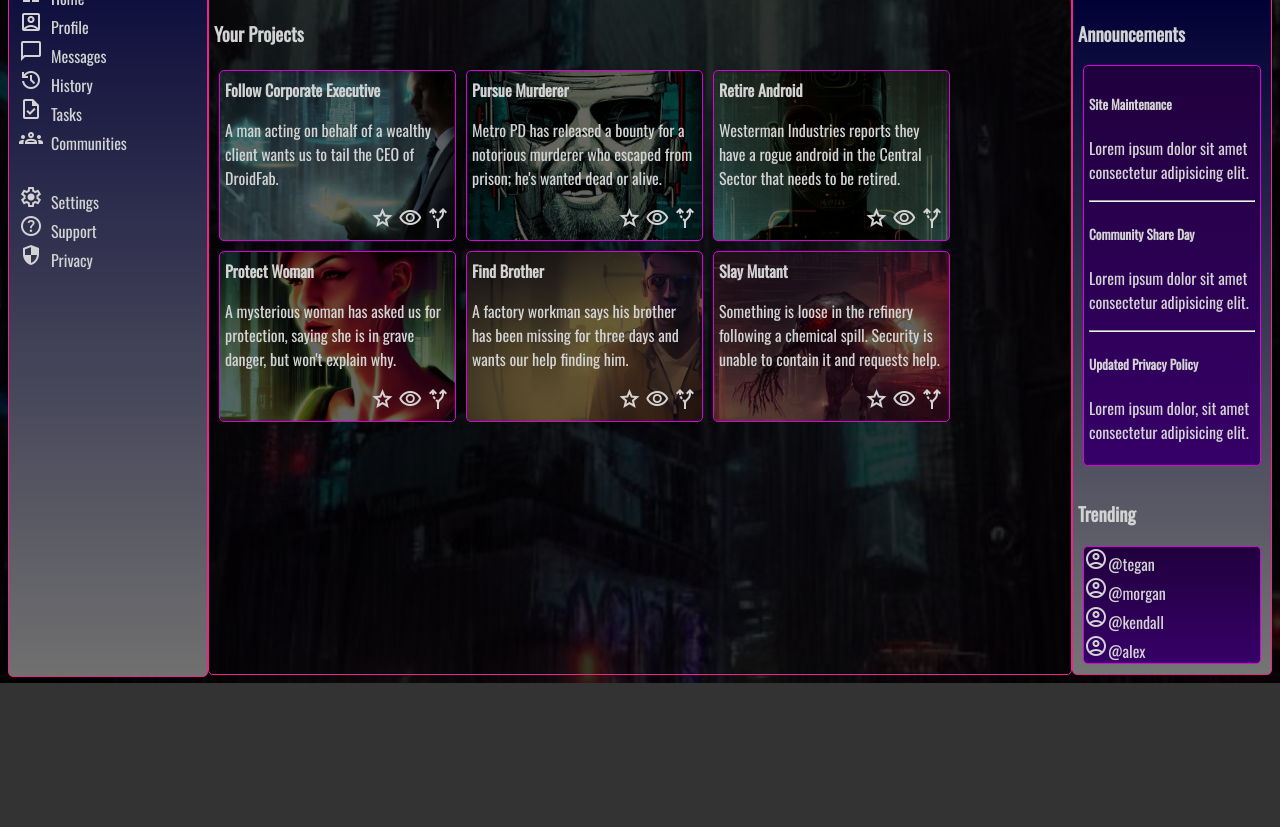
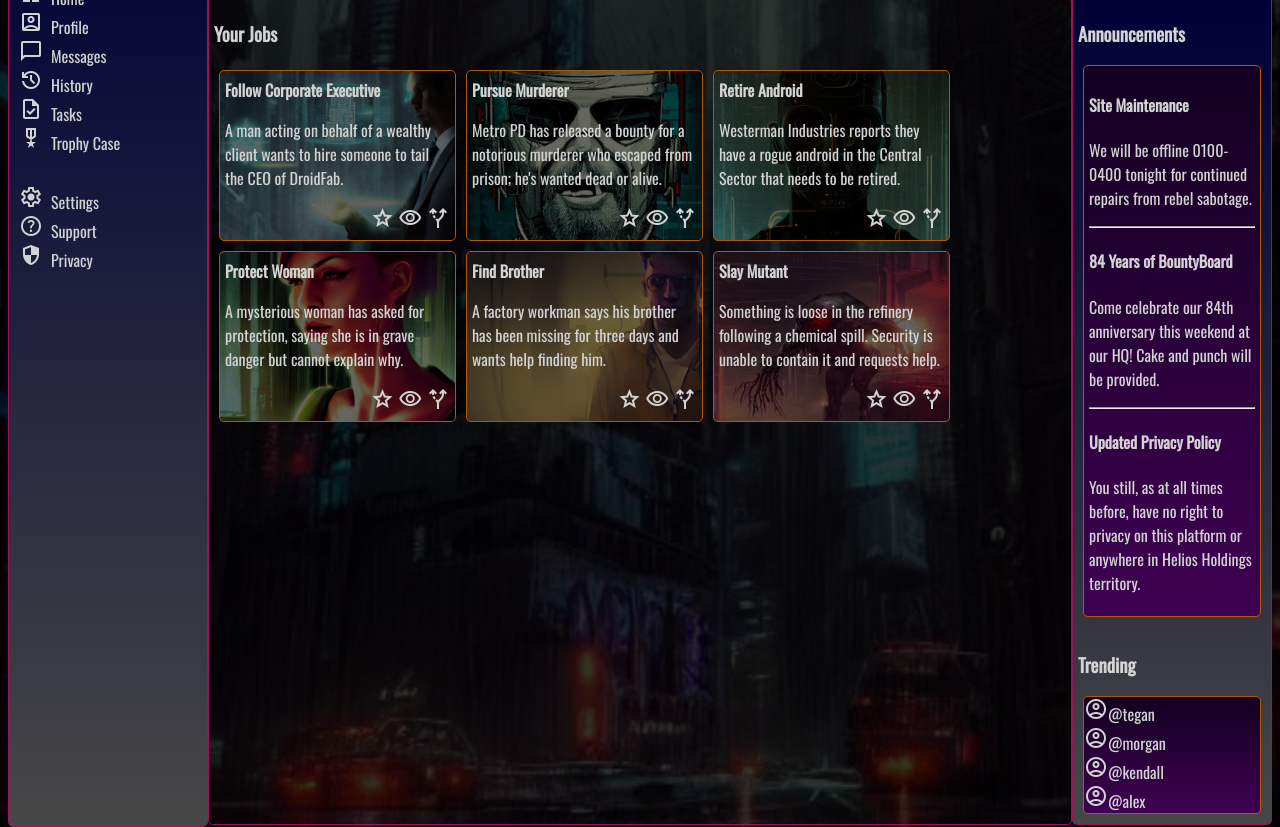
Before and after one commit to nathan-culley/admin-dashboard, a plain HTML site: page index.html in a window 1280 px wide. Shown: the part 117-944 px from the top of the page. Before the commit the page ends 800 px from the top, so only its background shows below. Drawn offline with nearby package versions, Linux system fonts and the light colour scheme.

Commit message:
Add further in-universe content and modify color scheme
The sidebar was modified to replace 'communities' with 'trophy case', and the right panels were updated with in-universe content. The color scheme has shifted to a more subtle pink and to incorporate a burnt-orange color as one of the border colors.

```diff
--- a/index.html
+++ b/index.html
@@ -18,25 +18,25 @@
             </div>
             <div class="menu" id="account-menu">
                 <div><span class="material-symbols-outlined">
-                    home</span>Home</div>
+                    home</span><a href="#">Home</a></div>
                 <div><span class="material-symbols-outlined">
-                    account_box</span>Profile</div>
+                    account_box</span><a href="#">Profile</a></div>
                 <div><span class="material-symbols-outlined">
-                    chat_bubble</span>Messages</div>
+                    chat_bubble</span><a href="#">Messages</a></div>
                 <div><span class="material-symbols-outlined">
-                    history</span>History</div>
+                    history</span><a href="#">History</a></div>
                 <div><span class="material-symbols-outlined">
-                    task</span>Tasks</div>
+                    task</span><a href="#">Tasks</a></div>
                 <div><span class="material-symbols-outlined">
-                    groups</span>Communities</div>
+                    military_tech</span><a href="#">Trophy Case</a></div>
             </div>
             <div class="menu" id="settings-menu">
                 <div><span class="material-symbols-outlined">
-                    settings</span>Settings</div>
+                    settings</span><a href="#">Settings</a></div>
                 <div><span class="material-symbols-outlined">
-                    help</span>Support</div>
+                    help</span><a href="#">Support</a></div>
                 <div><span class="material-symbols-outlined">
-                    security</span>Privacy</div>
+                    security</span><a href="#">Privacy</a></div>
             </div>
         </div>
         <div id="right-side">
@@ -83,11 +83,11 @@
             </div>
             <div id="main-content">
                 <div id="projects">
-                    <h3>Your Projects</h3>
+                    <h3>Your Jobs</h3>
                     <div id="card-container">
                         <div class="card" id="corporate-rival">
                             <h4>Follow Corporate Executive</h1>
-                            <p>A man acting on behalf of a wealthy client wants us to tail the CEO of DroidFab.</p>
+                            <p>A man acting on behalf of a wealthy client wants to hire someone to tail the CEO of DroidFab.</p>
                             <div class="card-actions">
                                 <span class="material-symbols-outlined">
                                     star
@@ -132,7 +132,7 @@
                         </div>
                         <div class="card" id="femme-fatale">
                             <h4>Protect Woman</h1>
-                            <p>A mysterious woman has asked us for protection, saying she is in grave danger, but won't explain why.</p>
+                            <p>A mysterious woman has asked for protection, saying she is in grave danger but cannot explain why.</p>
                             <div class="card-actions">
                                 <span class="material-symbols-outlined">
                                     star
@@ -147,7 +147,7 @@
                         </div>
                         <div class="card" id="brother">
                             <h4>Find Brother</h1>
-                            <p>A factory workman says his brother has been missing for three days and wants our help finding him.</p>
+                            <p>A factory workman says his brother has been missing for three days and wants help finding him.</p>
                             <div class="card-actions">
                                 <span class="material-symbols-outlined">
                                     star
@@ -181,14 +181,14 @@
                     <div id="announcements">
                         <h3>Announcements</h3>
                         <div id="announcement-card">
-                            <h5>Site Maintenance</h5>
-                            <p>Lorem ipsum dolor sit amet consectetur adipisicing elit.</p>
+                            <h4>Site Maintenance</h5>
+                            <p>We will be offline 0100-0400 tonight for continued repairs from rebel sabotage.</p>
                             <hr>
-                            <h5>Community Share Day</h5>
-                            <p>Lorem ipsum dolor sit amet consectetur adipisicing elit.</p>
+                            <h4>84 Years of BountyBoard</h5>
+                            <p>Come celebrate our 84th anniversary this weekend at our HQ! Cake and punch will be provided.</p>
                             <hr>
-                            <h5>Updated Privacy Policy</h5>
-                            <p>Lorem ipsum dolor, sit amet consectetur adipisicing elit.</p>
+                            <h4>Updated Privacy Policy</h5>
+                            <p>You still, as at all times before, have no right to privacy on this platform or anywhere in Helios Holdings territory.</p>
                         </div>
                     </div>
                     <div id="trending">
--- a/styles.css
+++ b/styles.css
@@ -5,11 +5,11 @@
 
 :root {
     --main-dark-blue: rgb(0, 0, 54);
-    --main-steel-gray: rgb(112, 112, 112);
-    --main-neon-pink: rgb(240, 35, 137);
-    --main-neon-purple: rgb(219, 0, 219);
-    --dark-metallic-purple: rgb(32, 0, 61);
-    --light-metallic-purple: rgb(54, 0, 104);
+    --main-steel-gray: rgb(71, 71, 71);
+    --main-neon-pink: rgb(167, 14, 90);
+    --main-neon-orange: rgb(179, 87, 2);
+    --light-metallic-purple: rgb(63, 0, 82);
+    --dark-metallic-purple: rgb(19, 0, 32);
 }
 
 
@@ -24,6 +24,11 @@ html {
     background-size: cover;
     background-blend-mode: darken;
    }
+
+a {
+    color: lightgray;
+    text-decoration: none;
+}
 
 #content-area {
     /* border */
@@ -85,7 +90,7 @@ html {
     /* display */
     display: grid;
     grid-template-columns: 1fr auto;
-    background-image: linear-gradient(to right, rgb(0, 0, 54), rgb(44, 0, 44), rgb(0, 0, 54));
+    background-image: linear-gradient(to right, var(--main-dark-blue), var(--light-metallic-purple), var(--main-dark-blue));
     color: lightgray;
 }
 
@@ -126,6 +131,8 @@ html {
 #search-form input {
     width: 90%;
     display: inline;
+    background-color: lightgray;
+    border-radius: 5px;
 }
 
 #greeting {
@@ -220,7 +227,7 @@ html {
 }
 
 #actions button {
-    border: var(--main-neon-pink) solid 1px;
+    border: var(--main-neon-orange) solid 1px;
     height: 30px;
     width: 90px;
     border-radius: 5px;
@@ -258,7 +265,6 @@ html {
     /* dimensions */
     height: auto;
     min-width: 250px;
-    max-width: 750px;
     /* positioning */
     /* display */
     display: flex;
@@ -268,7 +274,7 @@ html {
 
 .card {
     /* border */
-    border: var(--main-neon-purple) solid 1px;
+    border: var(--main-neon-orange) solid 1px;
     border-radius: 5px;
     /* dimensions */
     height: 375px;
@@ -353,7 +359,7 @@ html {
     /* display */
     display: grid;
     grid-template-rows: auto auto;
-    background-image: linear-gradient(rgb(0, 0, 54), rgb(117, 117, 117));
+    background-image: linear-gradient(var(--main-dark-blue), var(--main-steel-gray));
     color: lightgray;
 }
 
@@ -367,7 +373,7 @@ html {
 
 #announcement-card {
     /* border */
-    border: var(--main-neon-purple) solid 1px;
+    border: var(--main-neon-orange) solid 1px;
     border-radius: 5px;
     /* dimensions */
 
@@ -389,7 +395,7 @@ html {
 
 #trending-card {
     /* border */
-    border: var(--main-neon-purple) solid 1px;
+    border: var(--main-neon-orange) solid 1px;
     border-radius: 5px;
     /* dimensions */
 
```
